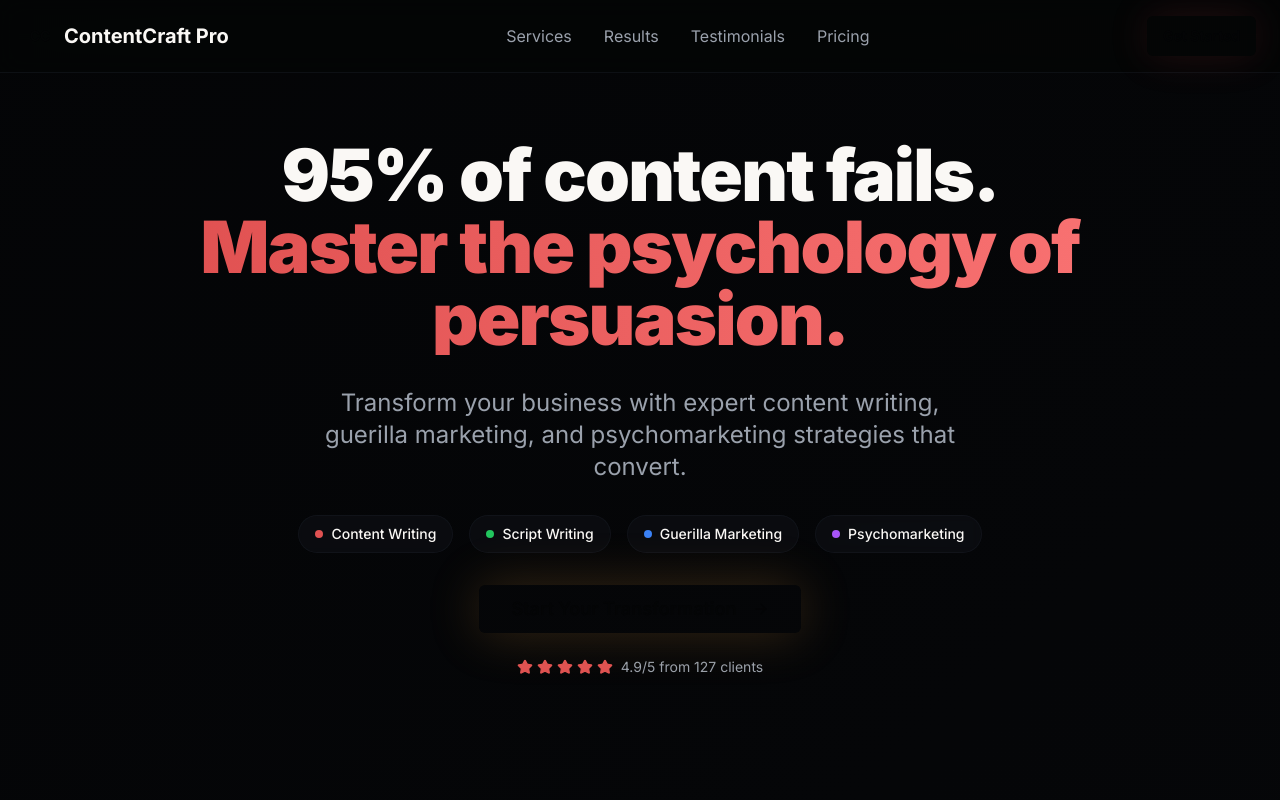
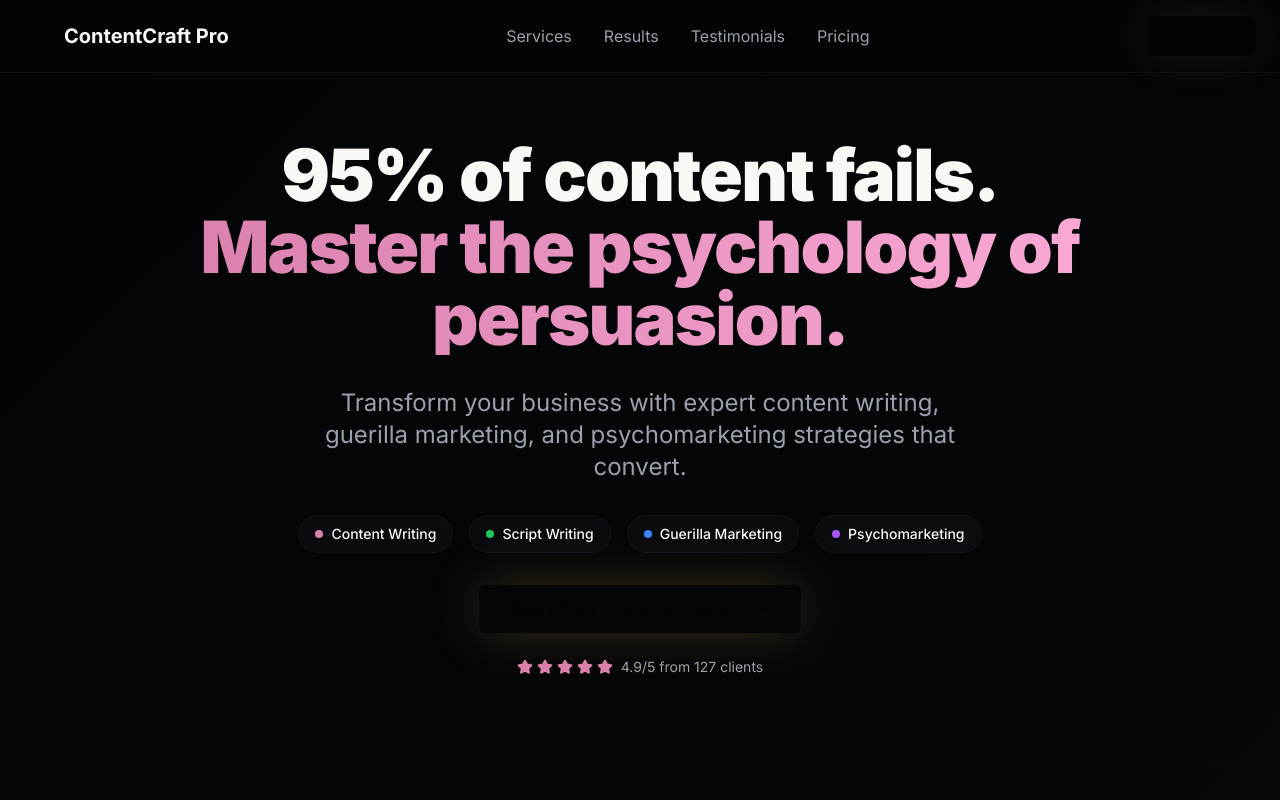
Before and after one commit to arizmi/mind-meld-wordsmith, a React (Vite) app: page / in a window 1280 px wide. Shown: the top 800 px of the page. Built offline with nearby package versions, Linux system fonts and the light colour scheme.

Commit message:
Refactor: Change yellow to pink
Update CSS to change all yellow elements to a faint Miami pink.

```diff
--- a/src/index.css
+++ b/src/index.css
@@ -12,26 +12,26 @@ All colors MUST be HSL.
     --card-foreground: 45 29% 97%;
     --popover: 220 26% 3%;
     --popover-foreground: 45 29% 97%;
-    --primary: 0 70% 60%;
+    --primary: 330 55% 68%;
     --primary-foreground: 220 26% 2%;
     --secondary: 220 20% 8%;
     --secondary-foreground: 45 29% 97%;
     --muted: 220 20% 8%;
     --muted-foreground: 217 10% 64%;
-    --accent: 0 70% 60%;
+    --accent: 330 55% 68%;
     --accent-foreground: 220 26% 2%;
     --destructive: 0 84% 60%;
     --destructive-foreground: 45 29% 97%;
     --border: 220 20% 12%;
     --input: 220 20% 12%;
-    --ring: 0 70% 60%;
+    --ring: 330 55% 68%;
     /* Premium gradients */
     --gradient-hero: linear-gradient(135deg, hsl(220 26% 2%) 0%, hsl(220 20% 4%) 100%);
-    --gradient-red: linear-gradient(135deg, hsl(0 70% 60%) 0%, hsl(10 75% 65%) 100%);
+    --gradient-pink: linear-gradient(135deg, hsl(330 55% 68%) 0%, hsl(340 50% 72%) 100%);
     --gradient-card: linear-gradient(145deg, hsl(220 26% 3%) 0%, hsl(220 20% 5%) 100%);
 
     /* Shadows */
-    --shadow-glow: 0 0 40px hsla(0, 70%, 60%, 0.15);
+    --shadow-glow: 0 0 40px hsla(330, 55%, 68%, 0.15);
     --shadow-card: 0 10px 40px hsla(220, 26%, 2%, 0.5);
     --radius: 0.5rem;
     --sidebar-background: 0 0% 98%;
@@ -50,19 +50,19 @@ All colors MUST be HSL.
     --card-foreground: 45 29% 97%;
     --popover: 220 26% 2%;
     --popover-foreground: 45 29% 97%;
-    --primary: 0 65% 58%;
+    --primary: 330 50% 65%;
     --primary-foreground: 220 26% 1%;
     --secondary: 220 20% 6%;
     --secondary-foreground: 45 29% 97%;
     --muted: 220 20% 6%;
     --muted-foreground: 217 10% 60%;
-    --accent: 0 65% 58%;
+    --accent: 330 50% 65%;
     --accent-foreground: 220 26% 1%;
     --destructive: 0 84% 55%;
     --destructive-foreground: 45 29% 97%;
     --border: 220 20% 10%;
     --input: 220 20% 10%;
-    --ring: 0 65% 58%;
+    --ring: 330 50% 65%;
     --sidebar-background: 240 5.9% 10%;
     --sidebar-foreground: 240 4.8% 95.9%;
     --sidebar-primary: 224.3 76.3% 48%;
@@ -91,7 +91,7 @@ All colors MUST be HSL.
   }
 
   .gradient-text {
-    @apply bg-gradient-to-r from-primary to-red-400 bg-clip-text text-transparent;
+    @apply bg-gradient-to-r from-primary to-pink-300 bg-clip-text text-transparent;
   }
   .service-badge {
     @apply inline-flex items-center gap-2 px-4 py-2 rounded-full bg-secondary/50 backdrop-blur-sm border border-border/50 text-sm font-medium;
@@ -108,7 +108,7 @@ All colors MUST be HSL.
   .glow-button::before {
     @apply absolute inset-0 opacity-0 transition-opacity duration-300;
     content: '';
-    background: var(--gradient-red);
+    background: var(--gradient-pink);
     border-radius: inherit;
   }
   .glow-button:hover::before {
@@ -136,6 +136,6 @@ All colors MUST be HSL.
     box-shadow: var(--shadow-glow);
   }
   50% {
-    box-shadow: 0 0 60px hsla(0, 70%, 60%, 0.25);
+    box-shadow: 0 0 60px hsla(330, 55%, 68%, 0.25);
   }
 }
```
